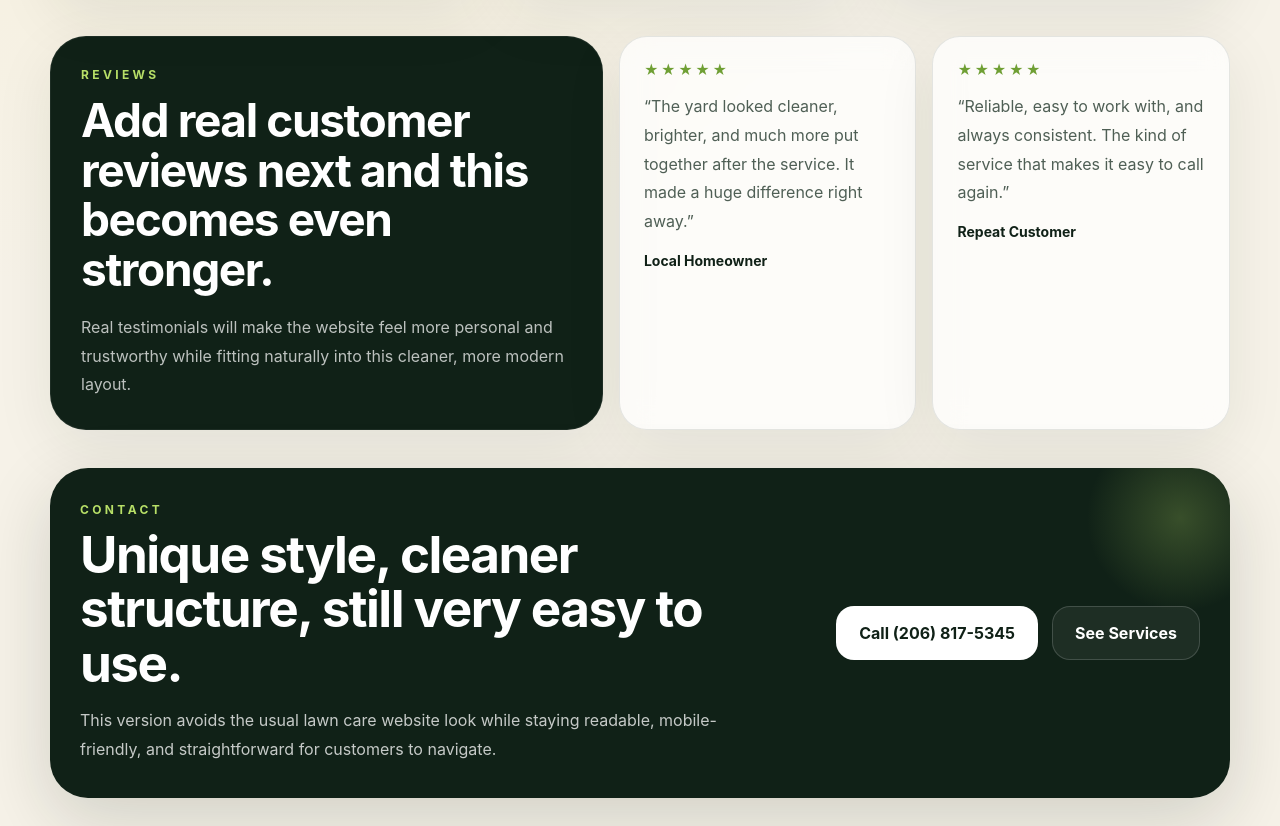
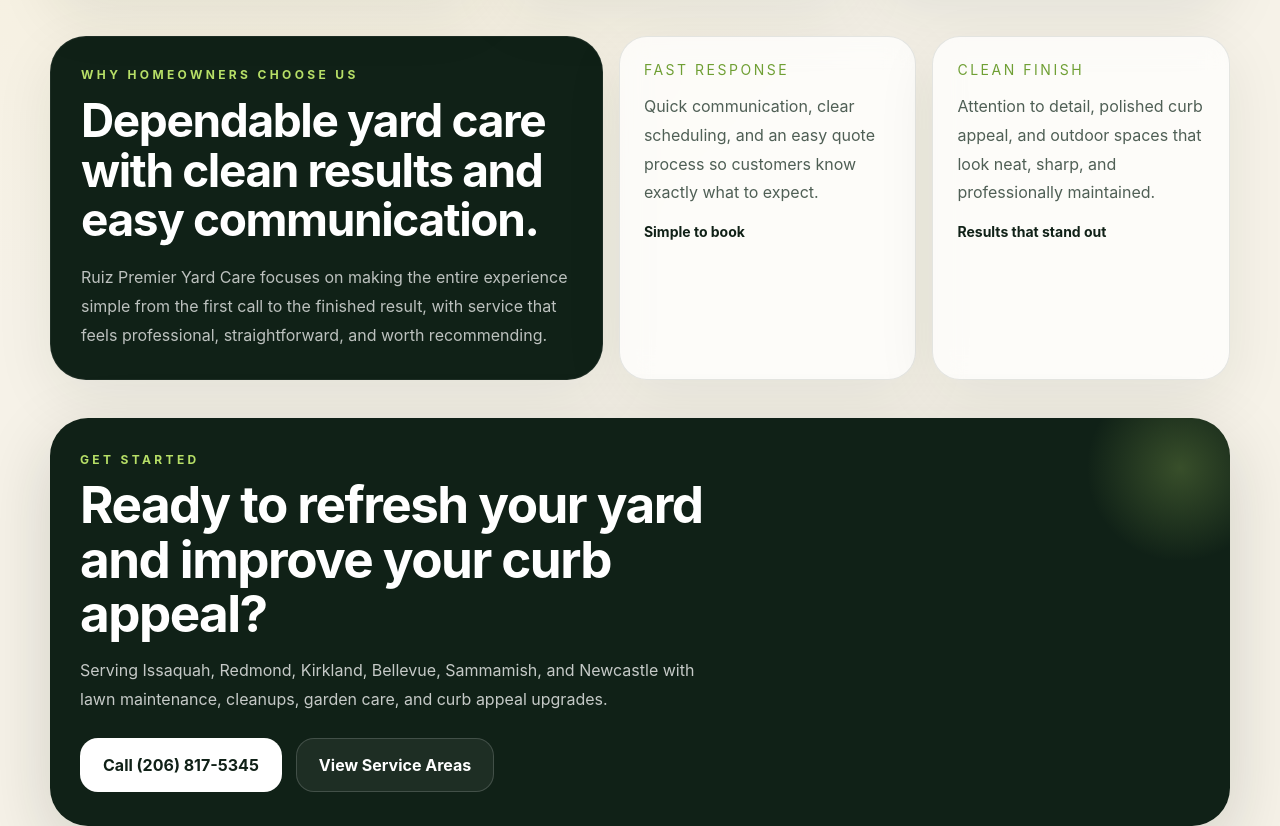
Before and after one commit to ruizyardcare/ruiz-premier-yard-care, a plain HTML site: page index.html in a window 1280 px wide. Shown: the part 3191-4017 px from the top of the page. Drawn offline with Linux system fonts and the light colour scheme.

Commit message:
Add files via upload

```diff
--- a/index.html
+++ b/index.html
@@ -847,20 +847,20 @@
     <section class="block" id="reviews">
       <div class="reviews-wrap">
         <div class="review-dark">
-          <div class="section-label">Reviews</div>
-          <h3>Add real customer reviews next and this becomes even stronger.</h3>
-          <p>Real testimonials will make the website feel more personal and trustworthy while fitting naturally into this cleaner, more modern layout.</p>
+          <div class="section-label">Why Homeowners Choose Us</div>
+          <h3>Dependable yard care with clean results and easy communication.</h3>
+          <p>Ruiz Premier Yard Care focuses on making the entire experience simple from the first call to the finished result, with service that feels professional, straightforward, and worth recommending.</p>
         </div>
         <div class="reviews-grid">
           <article class="card review-card">
-            <div class="stars">★★★★★</div>
-            <p>“The yard looked cleaner, brighter, and much more put together after the service. It made a huge difference right away.”</p>
-            <strong>Local Homeowner</strong>
+            <div class="stars">FAST RESPONSE</div>
+            <p>Quick communication, clear scheduling, and an easy quote process so customers know exactly what to expect.</p>
+            <strong>Simple to book</strong>
           </article>
           <article class="card review-card">
-            <div class="stars">★★★★★</div>
-            <p>“Reliable, easy to work with, and always consistent. The kind of service that makes it easy to call again.”</p>
-            <strong>Repeat Customer</strong>
+            <div class="stars">CLEAN FINISH</div>
+            <p>Attention to detail, polished curb appeal, and outdoor spaces that look neat, sharp, and professionally maintained.</p>
+            <strong>Results that stand out</strong>
           </article>
         </div>
       </div>
@@ -869,13 +869,13 @@
     <section class="cta">
       <div class="cta-inner">
         <div>
-          <div class="section-label">Contact</div>
-          <h3>Unique style, cleaner structure, still very easy to use.</h3>
-          <p>This version avoids the usual lawn care website look while staying readable, mobile-friendly, and straightforward for customers to navigate.</p>
+          <div class="section-label">Get Started</div>
+          <h3>Ready to refresh your yard and improve your curb appeal?</h3>
+          <p>Serving Issaquah, Redmond, Kirkland, Bellevue, Sammamish, and Newcastle with lawn maintenance, cleanups, garden care, and curb appeal upgrades.</p>
         </div>
         <div class="cta-actions">
           <a class="button white" href="tel:2068175345">Call (206) 817-5345</a>
-          <a class="button outline-light" href="#services">See Services</a>
+          <a class="button outline-light" href="#areas">View Service Areas</a>
         </div>
       </div>
     </section>
```
